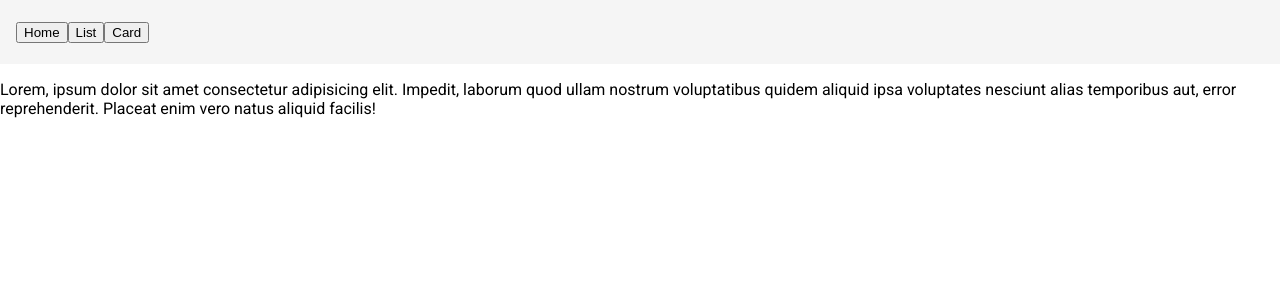
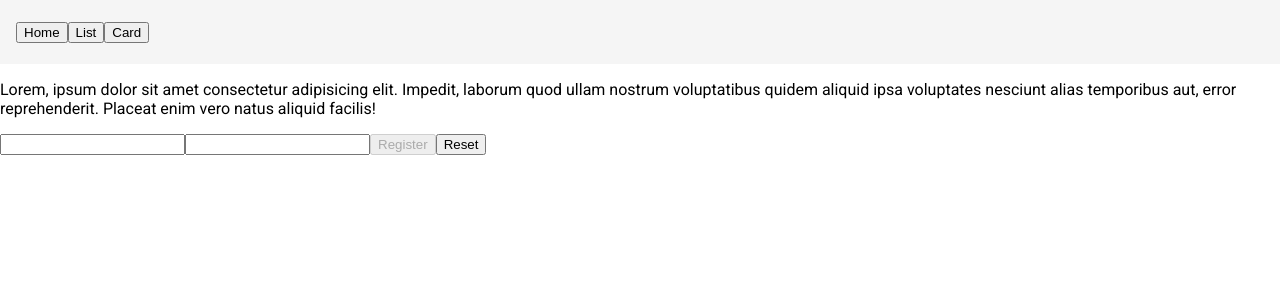
Before and after one commit to buj99/AngularIntermidieteTraining_27_3_2023, an Angular app in the folder chuck-app/: page /list in a window 1280 px wide. Shown: the top 300 px of the page. Built offline with nearby package versions, Linux system fonts and the light colour scheme.

Commit message:
reactive forms

```diff
--- a/chuck-app/src/app/joke-list/joke-list.component.html
+++ b/chuck-app/src/app/joke-list/joke-list.component.html
@@ -23,3 +23,5 @@
     </div>
   </ng-container>
 </ng-container>
+
+<app-jokes-form></app-jokes-form>
--- a/chuck-app/src/app/joke-list/joke-list.component.ts
+++ b/chuck-app/src/app/joke-list/joke-list.component.ts
@@ -1,11 +1,12 @@
 import { Component } from '@angular/core';
 import { CommonModule } from '@angular/common';
 import { HighlithDirective } from '../highlith.directive';
+import { JokesFormComponent } from '../jokes-form/jokes-form.component';
 
 @Component({
   selector: 'app-joke-list',
   standalone: true,
-  imports: [CommonModule, HighlithDirective],
+  imports: [CommonModule, HighlithDirective, JokesFormComponent],
   templateUrl: './joke-list.component.html',
   styleUrls: ['./joke-list.component.scss'],
 })
--- /dev/null
+++ b/chuck-app/src/app/jokes-form/jokes-form.component.html
@@ -0,0 +1,32 @@
+<form [formGroup]="newJokeForm" (ngSubmit)="onSubmit(newJokeForm)">
+  <input type="text" formControlName="joke" />
+  <div
+    *ngIf="
+      !newJokeForm.controls['joke'].valid &&
+      newJokeForm.controls['joke'].touched
+    "
+  >
+    Joke is required!
+  </div>
+  <div
+    *ngIf="
+      newJokeForm.controls['joke'].errors &&
+      newJokeForm.controls['joke'].errors['minlength']
+    "
+  >
+    Joke be at least 4 characters long.
+  </div>
+
+  <input type="text" formControlName="author" />
+  <div
+    *ngIf="
+      !newJokeForm.controls['author'].valid &&
+      newJokeForm.controls['author'].touched
+    "
+  >
+    Author is required!
+  </div>
+
+  <button type="submit" [disabled]="!newJokeForm.valid">Register</button>
+  <button type="button" (click)="newJokeForm.reset()">Reset</button>
+</form>
--- /dev/null
+++ b/chuck-app/src/app/jokes-form/jokes-form.component.ts
@@ -0,0 +1,26 @@
+import { Component } from '@angular/core';
+import { CommonModule } from '@angular/common';
+import {
+  FormControl,
+  FormGroup,
+  FormsModule,
+  ReactiveFormsModule,
+  Validators,
+} from '@angular/forms';
+
+@Component({
+  selector: 'app-jokes-form',
+  standalone: true,
+  imports: [CommonModule, FormsModule, ReactiveFormsModule],
+  templateUrl: './jokes-form.component.html',
+  styleUrls: ['./jokes-form.component.scss'],
+})
+export class JokesFormComponent {
+  joke: string = '';
+  author: string = '';
+  newJokeForm: FormGroup = new FormGroup({
+    joke: new FormControl('', [Validators.required, Validators.minLength(4)]),
+    author: new FormControl('', Validators.required),
+  });
+  onSubmit(newJokeForm: any) {}
+}
```
Also changed, not shown: chuck-app/src/app/app.module.ts (+6 -4 lines), chuck-app/src/app/jokes-form/jokes-form.component.scss (added).
